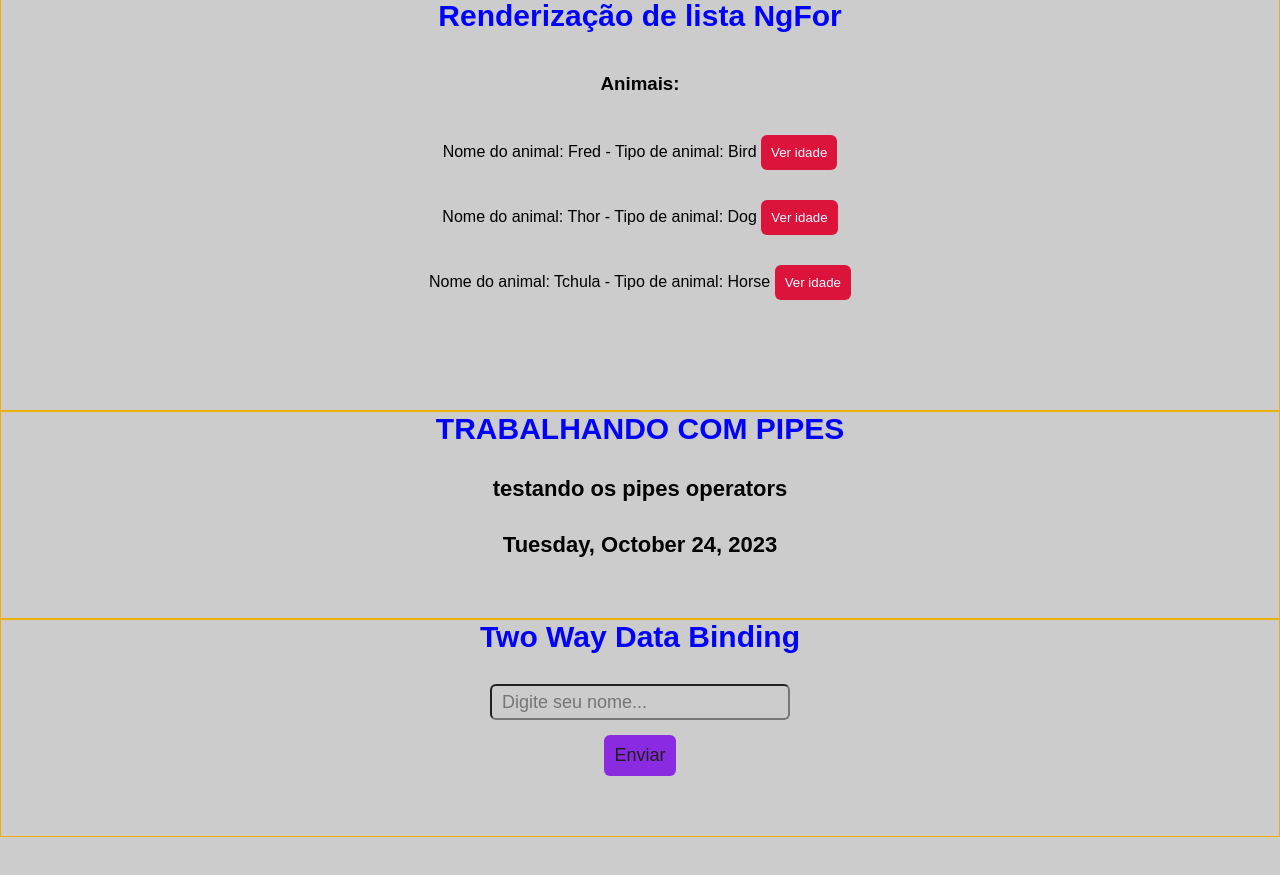
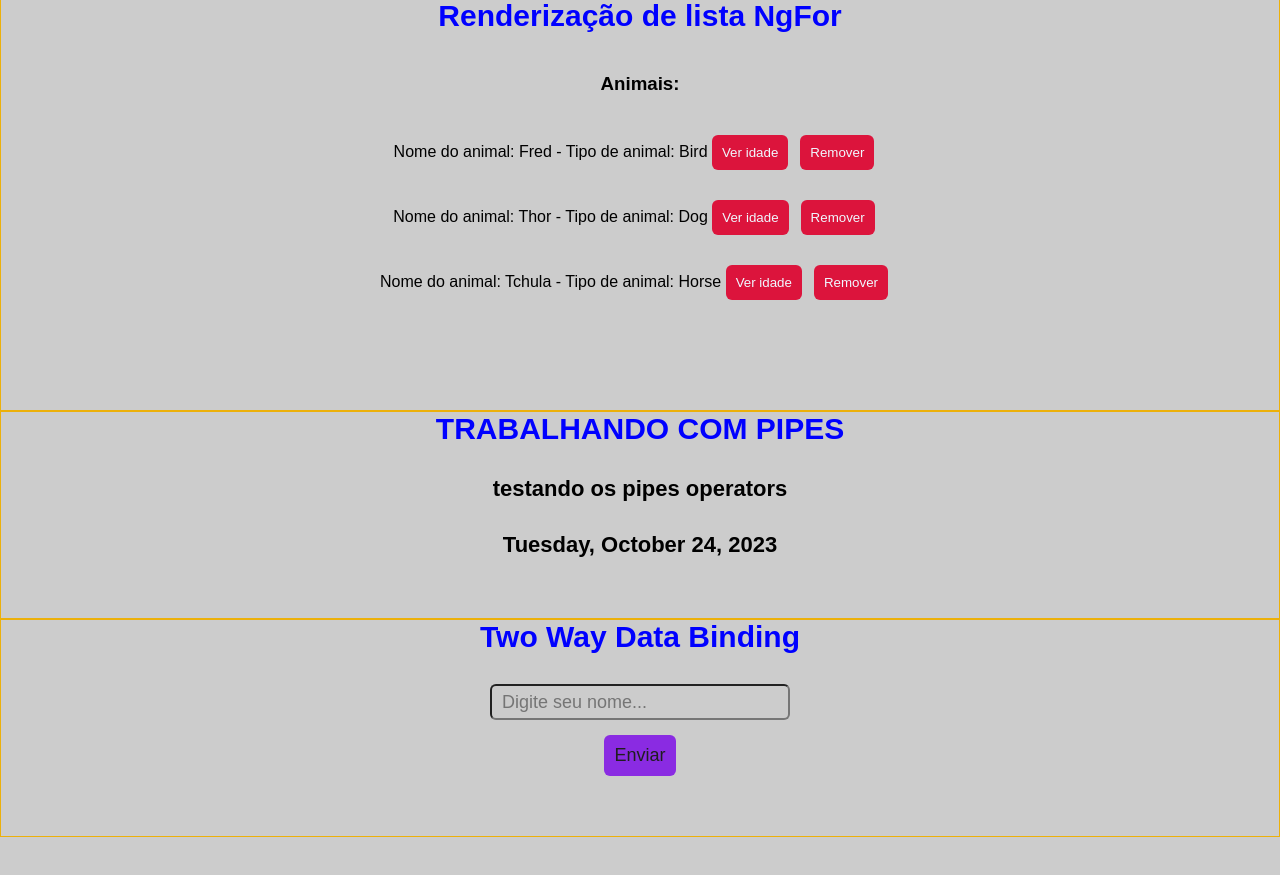
Before and after one commit to JonasWillian97/curso-angular, an Angular app: page / in a window 1280 px wide. Shown: the part 1540-2415 px from the top of the page. Built offline with nearby package versions, Linux system fonts and the light colour scheme.

Commit message:
Trabalhando com services

```diff
--- a/src/app/components/list-render/list-render.component.css
+++ b/src/app/components/list-render/list-render.component.css
@@ -19,6 +19,7 @@
     background-color: crimson;
     color: aliceblue;
     padding: 10px;
+    margin-right: 12px;
     border: none;
     border-radius: 6px;
     cursor: pointer;
--- a/src/app/components/list-render/list-render.component.html
+++ b/src/app/components/list-render/list-render.component.html
@@ -4,6 +4,7 @@
     <ul>
         <li *ngFor="let animal of animals">Nome do animal: {{animal.name}} - Tipo de animal: {{animal.type}}
             <button (click)="showAge(animal)">Ver idade</button>
+            <button (click)="removeAnimal(animal)">Remover</button>
         </li>
     </ul>
     <h3>{{animalDetails}}</h3>
--- a/src/app/components/list-render/list-render.component.ts
+++ b/src/app/components/list-render/list-render.component.ts
@@ -1,5 +1,6 @@
 import { Component } from '@angular/core';
 import {Animal} from 'src/app/model/Animal';
+import {ListService} from 'src/app/services/list.service';
 
 @Component({
   selector: 'app-list-render',
@@ -16,8 +17,17 @@
     {name: "Tchula", type: "Horse", age: 4}
   ]
 
+  constructor(private listService: ListService) {
+
+  }
+
   showAge(animal: Animal):void{
     this.animalDetails =  `O animal ${animal.name} tem ${animal.age}`;
   }
 
+  removeAnimal(animal: Animal) {
+    console.log('Removendo animal...');
+    this.animals = this.listService.remove(this.animals, animal);
+  }
+
 }
--- /dev/null
+++ b/src/app/services/list.service.ts
@@ -0,0 +1,15 @@
+import { Injectable } from '@angular/core';
+import { Animal } from '../model/Animal';
+
+@Injectable({
+  providedIn: 'root'
+})
+export class ListService {
+
+  constructor() { }
+
+  remove(animals: Animal[], animal: Animal){
+    console.log("Ativando o service...");
+    return animals.filter((a) => animal.name != a.name);
+  }
+}
```
Also changed, not shown: 1 other file (tests, documents, lock files or other folders).
